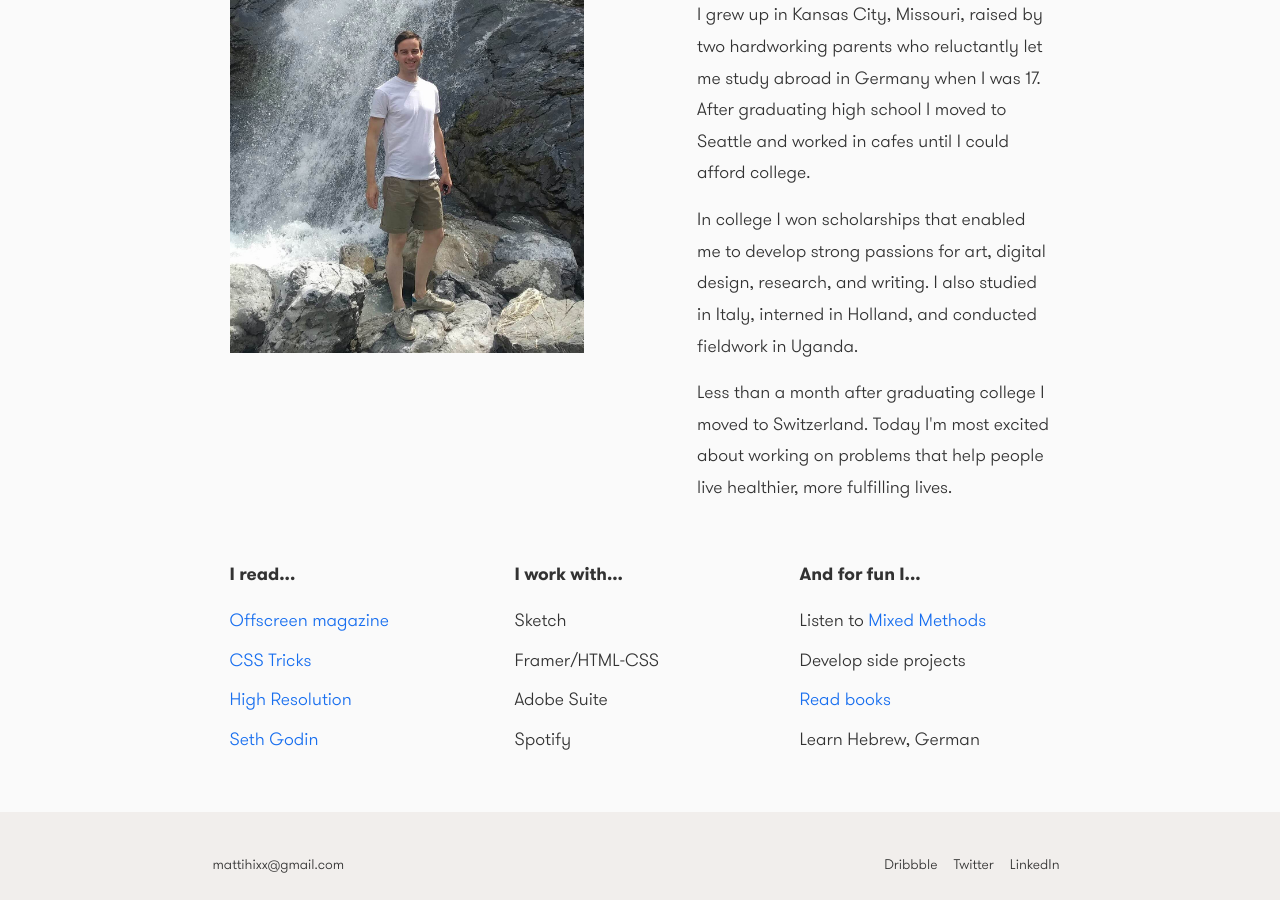
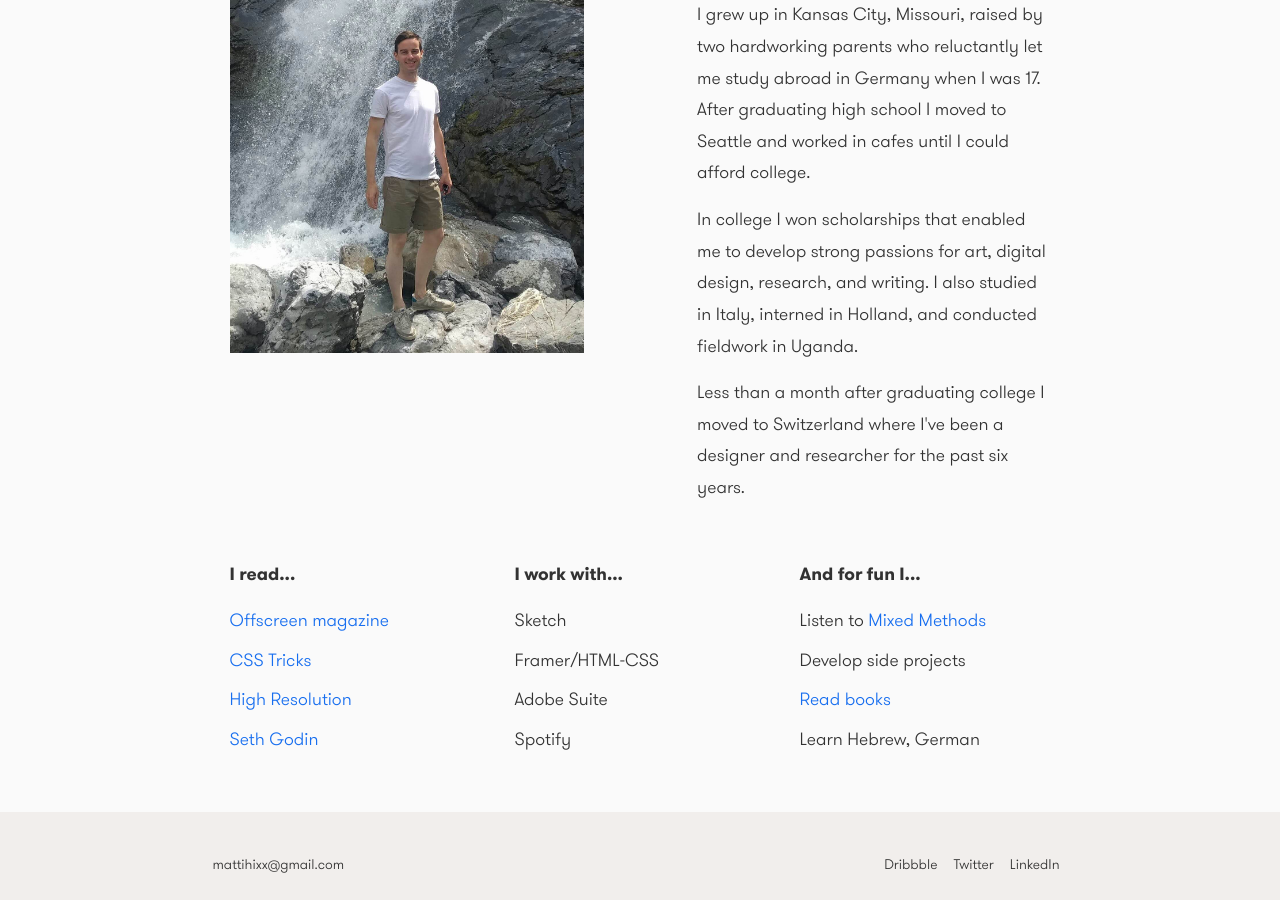
Before and after one commit to mattihicks/mattihicks, a Jekyll site: the page built from index.md, in a window 1280 px wide and 900 px high, scrolled down 2878 px. Built offline with Jekyll 4.4.1, drawn with Linux system fonts in a browser that asks for light colours.

Commit message:
update about

```diff
--- a/_layouts/home.html
+++ b/_layouts/home.html
@@ -95,7 +95,7 @@
           <div class="col-6 about">
             <p>I grew up in Kansas City, Missouri, raised by two hardworking parents who reluctantly let me study abroad in Germany when I was 17. After graduating high school I moved to Seattle and worked in cafes until I could afford college.</p>
             <p>In college I won scholarships that enabled me to develop strong passions for art, digital design, research, and writing. I also studied in Italy, interned in Holland, and conducted fieldwork in Uganda.</p>
-            <p>Less than a month after graduating college I moved to Switzerland. Today I'm most excited about working on problems that help people live healthier, more fulfilling lives.</p>
+            <p>Less than a month after graduating college I moved to Switzerland where I've been a designer and researcher for the past six years.</p>
           </div>
         </div>
       </div>
```
